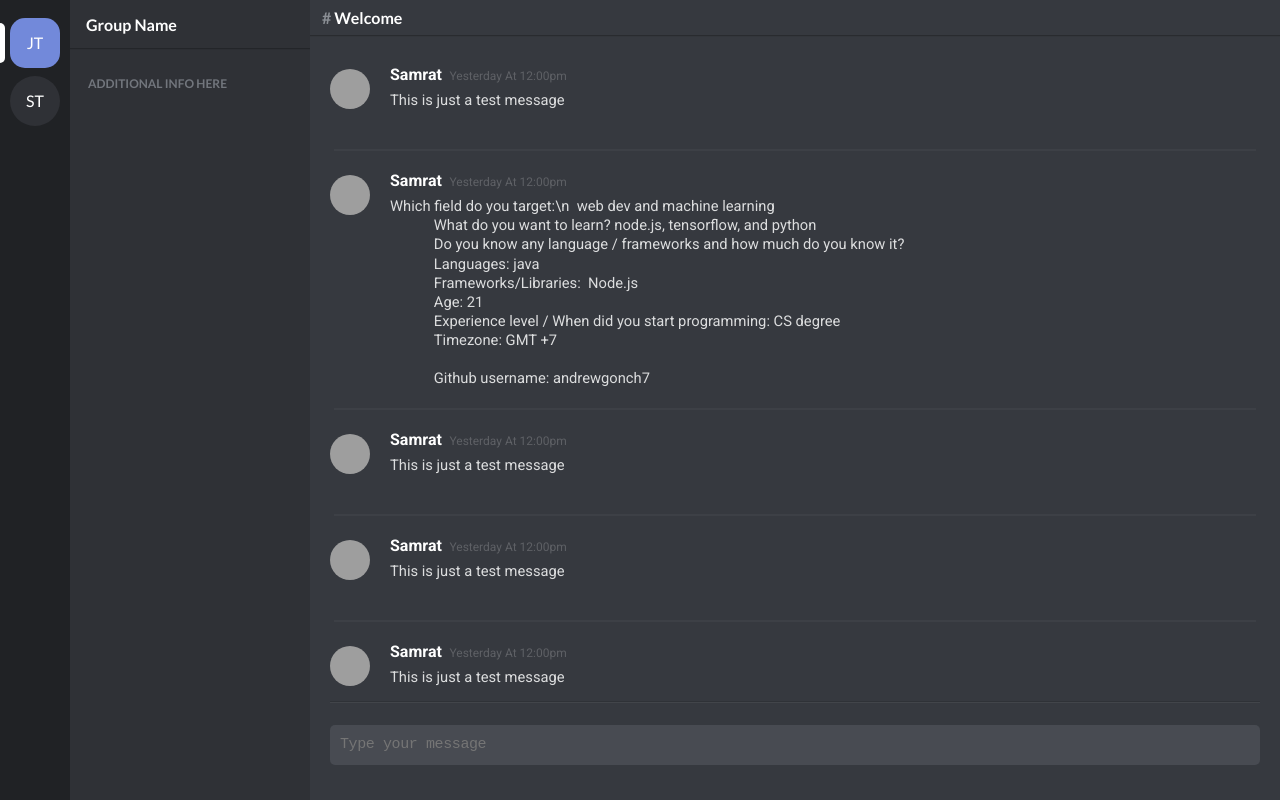
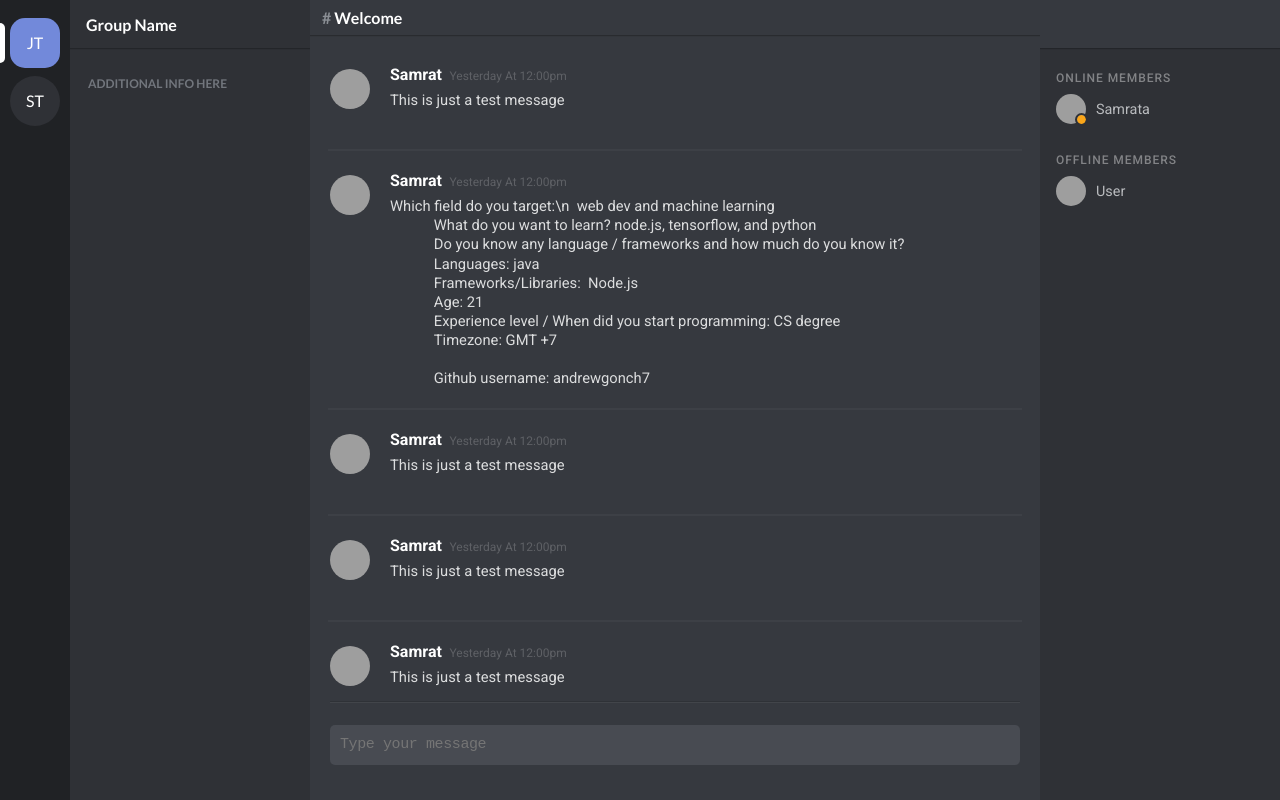
Before and after one commit to chingu-voyage7/Bears-Team-06, a React (Create React App) app: page /group-chat/1 in a window 1280 px wide. Built offline with nearby package versions, Linux system fonts and the light colour scheme; grey boxes are pictures that could not be loaded.

Commit message:
Online Offline group members section finished

```diff
--- a/src/components/GroupChat/GroupChat.js
+++ b/src/components/GroupChat/GroupChat.js
@@ -2,6 +2,7 @@ import React, { Component } from "react";
 import GroupChannelLists from "./GroupChannelLists/GroupChannelLists";
 import GroupChannelInfo from "./GroupChannelInfo/GroupChannelInfo";
 import GroupMainChat from "./GroupMainChat/GroupMainChat";
+import OnlineOfflineGroupMembers from "./OnlineOfflineGroupMembers/OnlineOfflineGroupMembers";
 
 class GroupChat extends Component {
   render() {
@@ -10,6 +11,7 @@ class GroupChat extends Component {
         <GroupChannelLists />
         <GroupChannelInfo />
         <GroupMainChat />
+        <OnlineOfflineGroupMembers />
       </div>
     );
   }
--- /dev/null
+++ b/src/components/GroupChat/OnlineOfflineGroupMembers/OfflineGroupMember/OfflineGroupMember.js
@@ -0,0 +1,36 @@
+import React, { Component } from "react";
+import { withRouter } from "react-router-dom";
+
+class OfflineGroupMember extends Component {
+  redirectToPrivateChat = () => {
+    //props.name refers to the online friend
+    //props.fullname refers to active user name
+    const receiverName = this.props.name;
+    const senderName = this.props.username;
+    this.props.history.push(`/chat/${receiverName}.${senderName}`);
+  };
+
+  //.ChatUser__author-thumb is defined on parent
+  render() {
+    const { props } = this;
+
+    return (
+      <div className="OfflineGroupMember">
+        <div className="OfflineGroupMember__body">
+          <div className="OfflineGroupMember__author-thumb-wrapper">
+            <div className="OfflineGroupMember__author-thumb">
+              <img
+                className="OfflineGroupMember__author-image"
+                src={props.image}
+                alt=""
+              />
+            </div>
+          </div>
+          <div className="OnlineGroupMember__user-name">User</div>
+        </div>
+      </div>
+    );
+  }
+}
+
+export default withRouter(OfflineGroupMember);
--- /dev/null
+++ b/src/components/GroupChat/OnlineOfflineGroupMembers/OfflineGroupMember/_OfflineGroupMember.scss
@@ -0,0 +1,39 @@
+.OfflineGroupMember {
+  color: #b9bbbe;
+  align-items: center;
+  display: flex;
+  border-radius: 3px;
+  height: 40px;
+  margin: 1px 0 1px 8px;
+}
+
+.OfflineGroupMember__body {
+  display: flex;
+  flex-grow: 1;
+  padding: 8px;
+  align-items: center;
+}
+
+.OfflineGroupMember__author-thumb-wrapper {
+  margin-right: 10px;
+}
+
+.OfflineGroupMember__author-thumb {
+  height: 30px;
+  width: 30px;
+  border-radius: 50%;
+  position: relative;
+  filter: grayscale(100%);
+}
+
+.OfflineGroupMember__author-image {
+  height: 30px;
+  width: 30px;
+  border-radius: 50%;
+}
+
+.OfflineGroupMember__user-name {
+  font-weight: 400;
+  font-size: 0.9rem;
+  text-overflow: ellipsis;
+}
--- /dev/null
+++ b/src/components/GroupChat/OnlineOfflineGroupMembers/OnlineGroupMember/OnlineGroupMember.js
@@ -0,0 +1,37 @@
+import React, { Component } from "react";
+import { withRouter } from "react-router-dom";
+
+class OnlineGroupMember extends Component {
+  redirectToPrivateChat = () => {
+    //props.name refers to the online friend
+    //props.fullname refers to active user name
+    const receiverName = this.props.name;
+    const senderName = this.props.username;
+    this.props.history.push(`/chat/${receiverName}.${senderName}`);
+  };
+
+  //.ChatUser__author-thumb is defined on parent
+  render() {
+    const { props } = this;
+
+    return (
+      <div className="OnlineGroupMember">
+        <div className="OnlineGroupMember__body">
+          <div className="OnlineGroupMember__author-thumb-wrapper">
+            <div className="OnlineGroupMember__author-thumb">
+              <img
+                className="OnlineGroupMember__author-image"
+                src={props.image}
+                alt=""
+              />
+              <div className="OnlineGroupMember__online-icon" />
+            </div>
+          </div>
+          <div className="OnlineGroupMember__user-name">Samrata</div>
+        </div>
+      </div>
+    );
+  }
+}
+
+export default withRouter(OnlineGroupMember);
--- /dev/null
+++ b/src/components/GroupChat/OnlineOfflineGroupMembers/OnlineGroupMember/_OnlineGroupMember.scss
@@ -0,0 +1,50 @@
+.OnlineGroupMember {
+  color: #b9bbbe;
+  align-items: center;
+  display: flex;
+  border-radius: 3px;
+  height: 40px;
+  margin: 1px 0 1px 8px;
+}
+
+.OnlineGroupMember__body {
+  display: flex;
+  flex-grow: 1;
+  padding: 8px;
+  align-items: center;
+}
+
+.OnlineGroupMember__author-thumb-wrapper {
+  margin-right: 10px;
+}
+
+.OnlineGroupMember__author-thumb {
+  height: 30px;
+  width: 30px;
+  border-radius: 50%;
+  position: relative;
+}
+
+.OnlineGroupMember__author-image {
+  height: 30px;
+  width: 30px;
+  border-radius: 50%;
+}
+
+.OnlineGroupMember__online-icon {
+  border: 2px solid #2f3136;
+  background-clip: padding-box;
+  position: absolute;
+  border-radius: 999px;
+  bottom: -2px;
+  height: 13px;
+  width: 13px;
+  right: -2px;
+  background-color: #faa61a;
+}
+
+.OnlineGroupMember__user-name {
+  font-weight: 400;
+  font-size: 0.9rem;
+  text-overflow: ellipsis;
+}
--- /dev/null
+++ b/src/components/GroupChat/OnlineOfflineGroupMembers/OnlineOfflineGroupMembers.js
@@ -0,0 +1,30 @@
+import React, { Component } from "react";
+import OnlineGroupMember from "./OnlineGroupMember/OnlineGroupMember";
+import OfflineGroupMember from "./OfflineGroupMember/OfflineGroupMember";
+
+class OnlineOfflineGroupMembers extends Component {
+  render() {
+    return (
+      <div className="OnlineOfflineGroupMembers">
+        {/*Just adds a bottom border */}
+        <div className="OnlineOfflineGroupMembers__header" />
+        <div className="OnlineOfflineGroupMembers__scroll-wrapper">
+          <div className="OnlineOfflineGroupMembers__sub-header">
+            Online Members
+          </div>
+          <div className="OnlineOfflineGroupMembers__online-members">
+            <OnlineGroupMember image="https://res.cloudinary.com/samrat/image/upload/c_fill,g_face,h_100,w_106/v1540572400/chat-app/jxsqyiy4ihg1ibox6g7f" />
+          </div>
+          <div className="OnlineOfflineGroupMembers__sub-header">
+            Offline Members
+          </div>
+          <div className="OnlineOfflineGroupMembers__offline-members">
+            <OfflineGroupMember image="https://res.cloudinary.com/samrat/image/upload/c_fill,g_face,h_100,w_106/v1540572400/chat-app/jxsqyiy4ihg1ibox6g7f" />
+          </div>
+        </div>
+      </div>
+    );
+  }
+}
+
+export default OnlineOfflineGroupMembers;
--- /dev/null
+++ b/src/components/GroupChat/OnlineOfflineGroupMembers/_OnlineOfflineGroupMembers.scss
@@ -0,0 +1,39 @@
+@import "OnlineGroupMember/OnlineGroupMember";
+@import "OfflineGroupMember/OfflineGroupMember";
+
+.OnlineOfflineGroupMembers {
+  background-color: $chat-light-black;
+  display: flex;
+  flex-direction: column;
+  min-width: 240px;
+  font-family: Roboto;
+}
+.OnlineOfflineGroupMembers__header {
+  box-shadow: 0 1px 0 rgba(0, 0, 0, 0.2), 0 2px 0 rgba(0, 0, 0, 0.06);
+  color: #fff;
+  display: flex;
+  align-items: center;
+  height: 48px;
+  padding: 0 8px 0 12px;
+  background-color: #36393f;
+}
+
+.OnlineOfflineGroupMembers__header__text {
+  font-weight: 700;
+  font-size: 1rem;
+}
+
+.OnlineOfflineGroupMembers__sub-header {
+  color: hsla(0, 0%, 100%, 0.4);
+  font-size: 0.75rem;
+  font-weight: 500;
+  height: 40px;
+  letter-spacing: 0.08em;
+  line-height: 20px;
+  padding-left: 16px;
+  padding-right: 8px;
+  padding-top: 20px;
+  text-overflow: ellipsis;
+  text-transform: uppercase;
+  white-space: nowrap;
+}
--- a/src/components/GroupChat/_GroupChat.scss
+++ b/src/components/GroupChat/_GroupChat.scss
@@ -1,6 +1,7 @@
 @import "GroupChannelLists/GroupChannelLists";
 @import "GroupChannelInfo/GroupChannelInfo";
 @import "GroupMainChat/GroupMainChat";
+@import "OnlineOfflineGroupMembers/OnlineOfflineGroupMembers";
 
 .GroupChat {
   display: flex;
```
